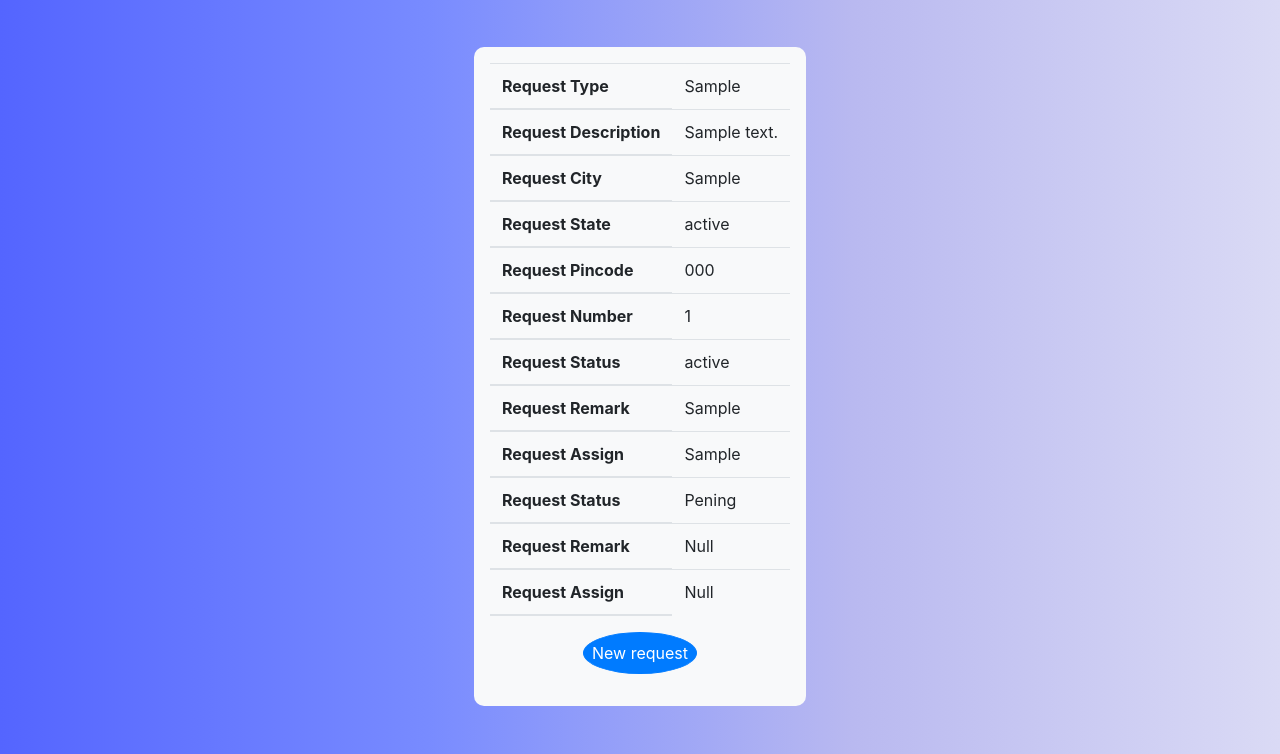
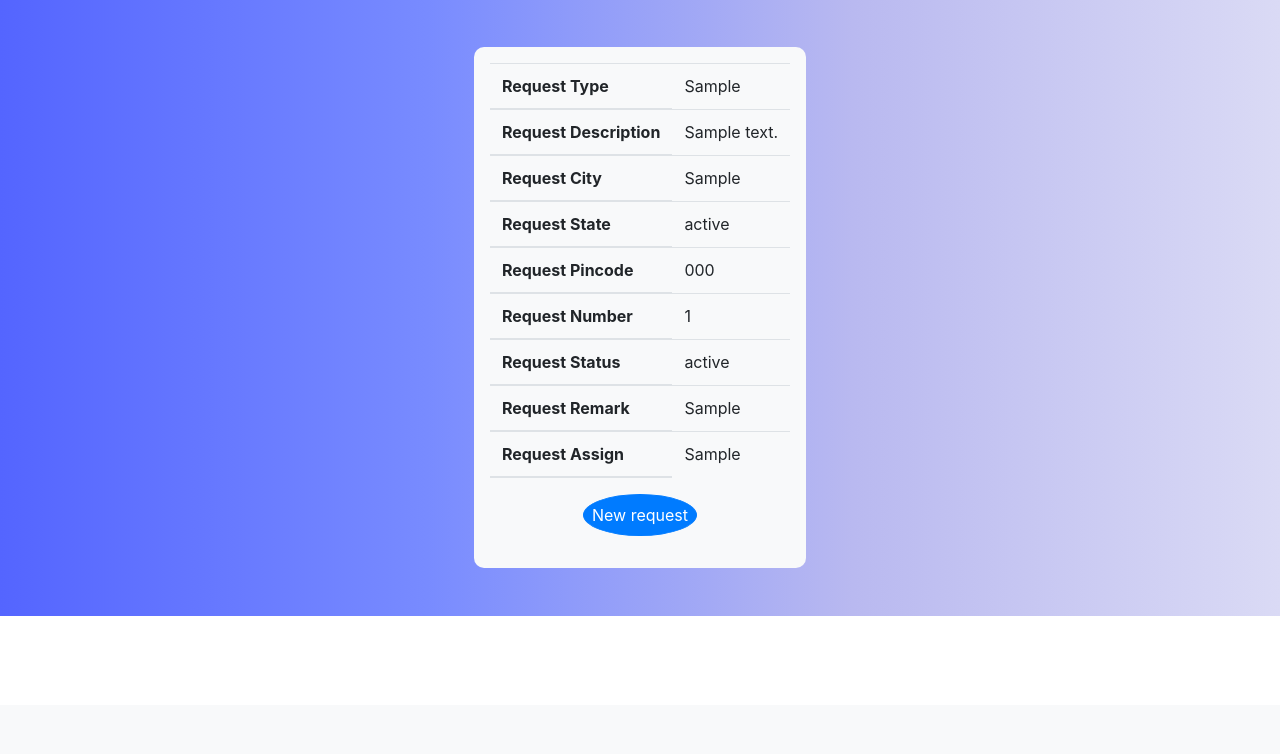
Before and after one commit to harrysingh2k19/realstate, a Django app: template RealStateTickets/templates/details.html in a window 1280 px wide. Shown: the part 95-849 px from the top of the page. After the commit the page ends 711 px from the top, so only its background shows below. Run offline with Django 3.2, Linux system fonts and the light colour scheme; the template is opened without the code that fills it: most values are stand-ins (such as "Sample title", 1, 10 or a date in 2020); some libraries are stand-ins or nearby versions.

Commit message:
Update details.html

```diff
--- a/RealStateTickets/templates/details.html
+++ b/RealStateTickets/templates/details.html
@@ -57,23 +57,13 @@
                   </tr>
                   <tr><th scole="col">Request Number      </th><td> {{article.request_number}}</td>
                   </tr>
-      {% endfor %}
-      {% for article in user_data2 %}
                   <tr><th scole="col">Request Status      </th><td> {{article.request_status}}</td>
                   </tr>
                   <tr><th scole="col">Request Remark      </th><td> {{article.request_remark}}</td>
                   </tr>
                   <tr><th scole="col">Request Assign      </th><td> {{article.request_assigned}}</td>
                   </tr>
-
-
      {% endfor %}
-                 <tr><th scole="col">Request Status      </th><td> Pening</td>
-                 </tr>
-                 <tr><th scole="col">Request Remark      </th><td>Null</td>
-                 </tr>
-                 <tr><th scole="col">Request Assign      </th><td> Null</td>
-                 </tr>
                 </thead>
               </table>
   {% else %}
```
